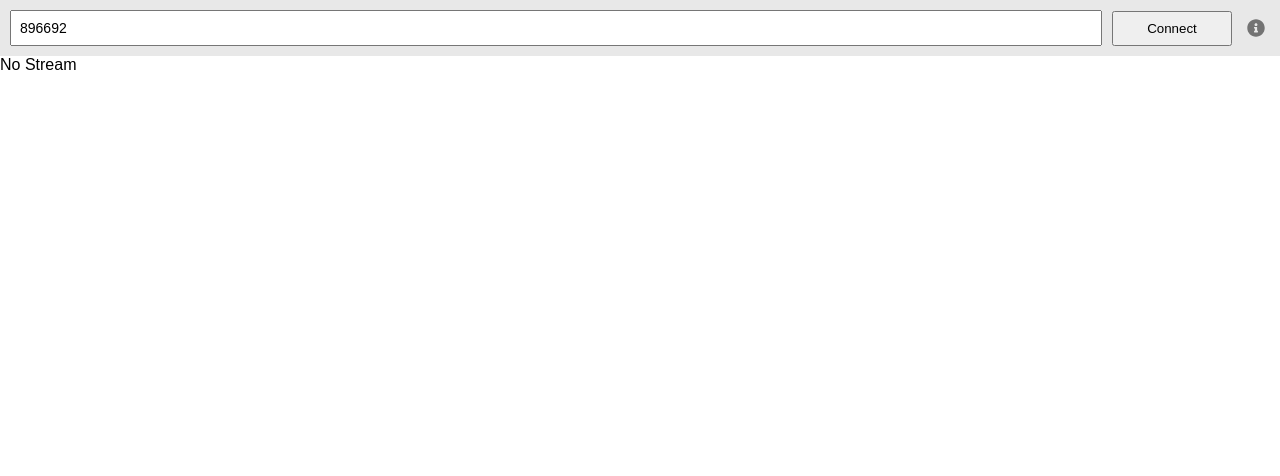
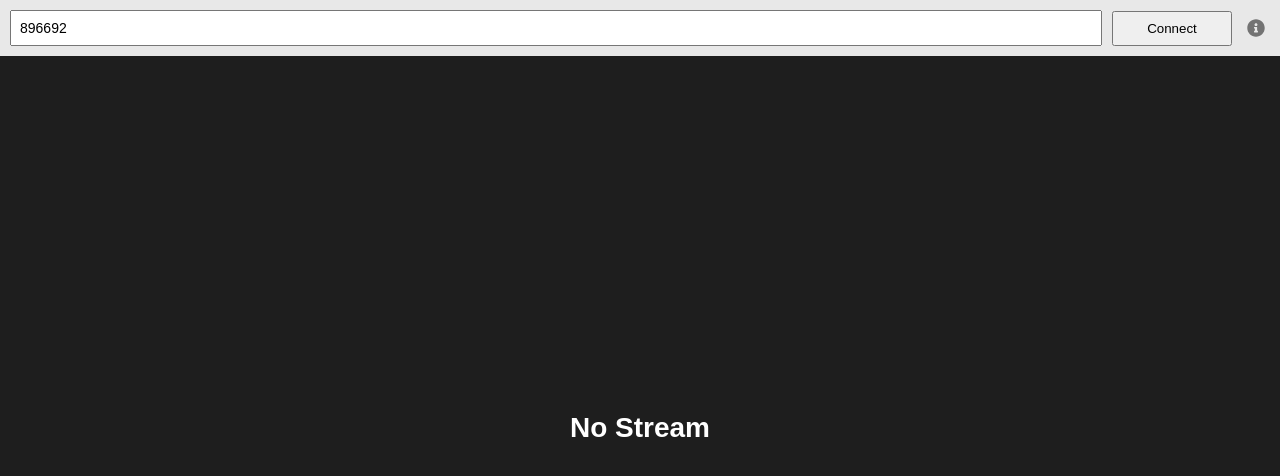
Before and after one commit to anhpham-commits/test-view-record-stream, a React app: page index.html in a window 1280 px wide. Built offline with nearby package versions, Linux system fonts and the light colour scheme.

Commit message:
update run video view

```diff
--- a/index.html
+++ b/index.html
@@ -35,7 +35,7 @@
         </div>
 
         <!-- STREAM SCREEN -->
-        <div id="video">
+        <div id="video" class="run-video"></div>
 
         </div>
 
```
